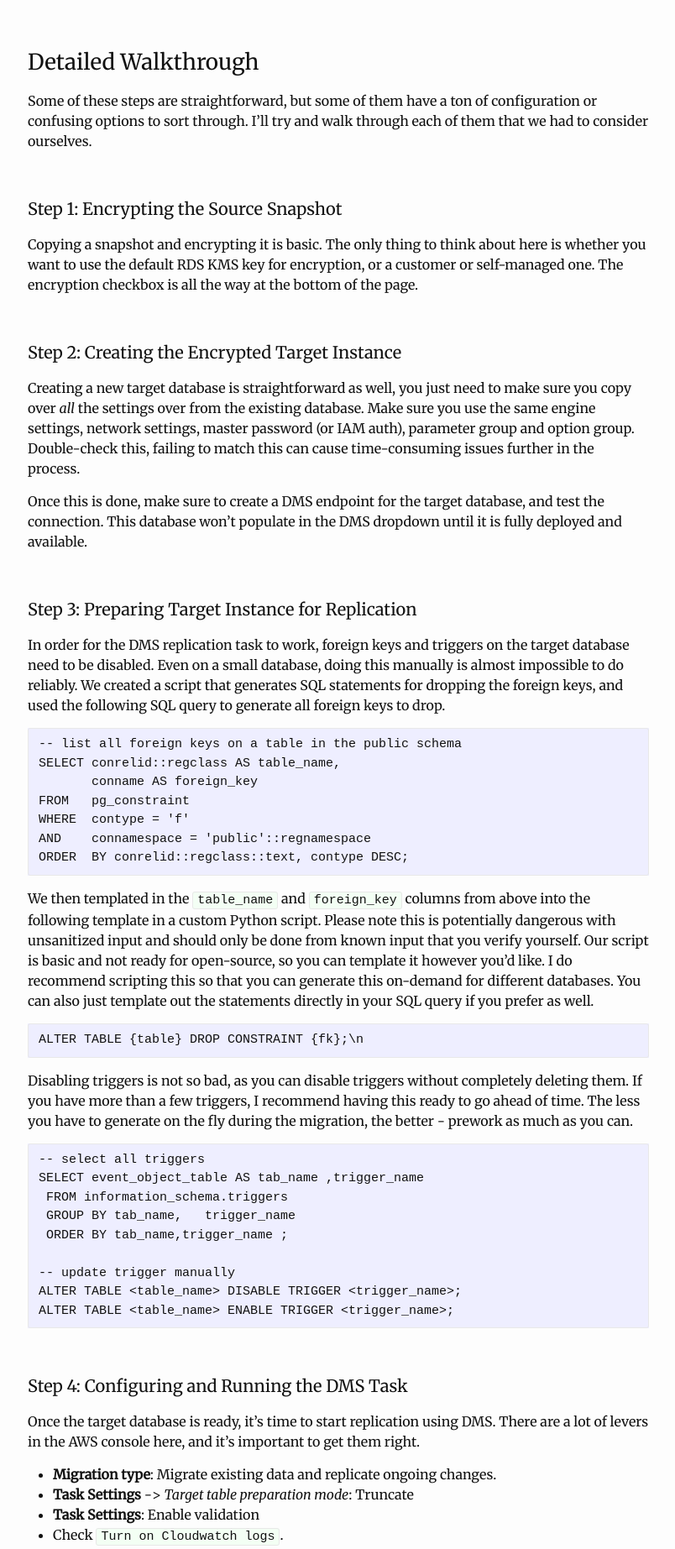
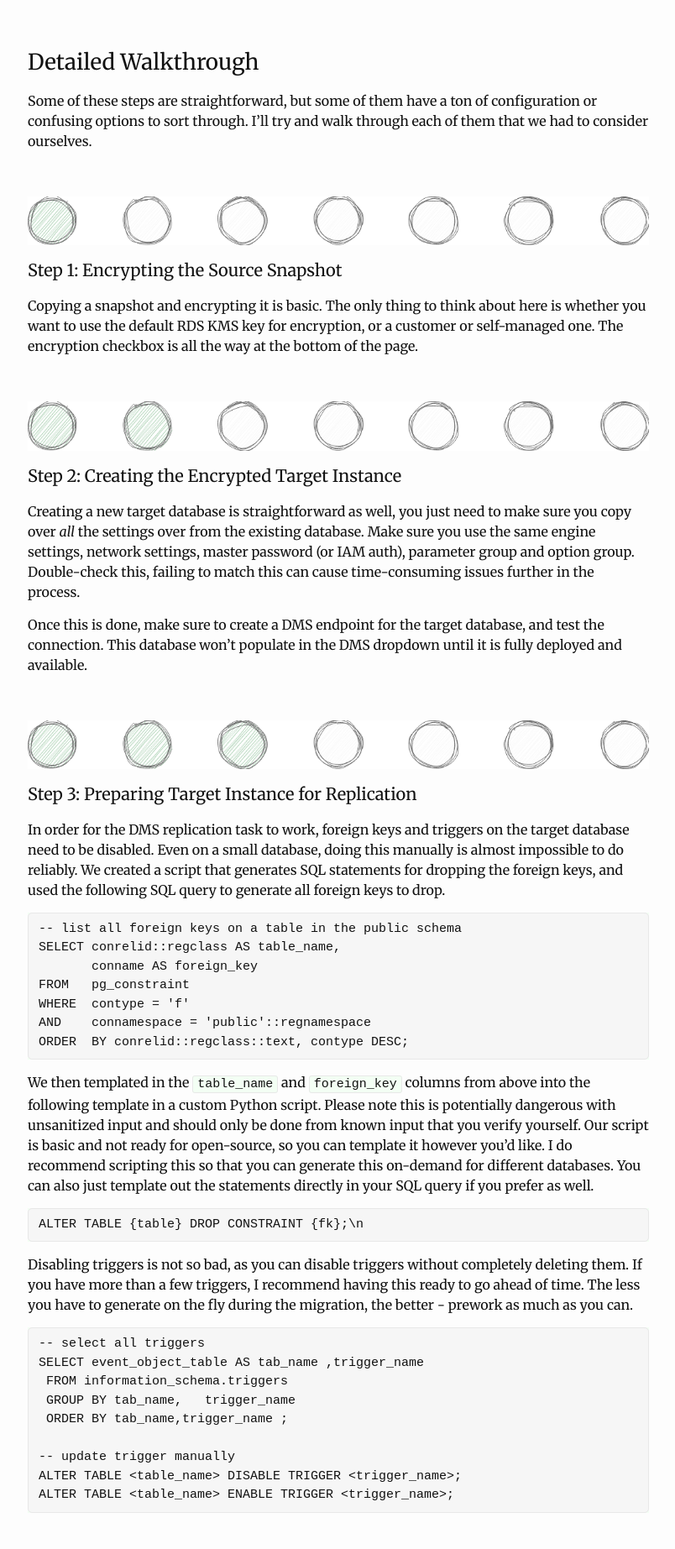
Before and after one commit to phouse512/blog, a Jekyll site: the page built from _posts/2023-12-30-rds-encryption-migration.markdown, in a window 1280 px wide. Shown: the part 1469-3314 px from the top of the page at 84% size, without its empty margins (237-1041 px from the left). Built offline with Jekyll 4.4.1, drawn with Linux system fonts in a browser that asks for light colours; comment, search, counter and statistics services are not loaded.

Commit message:
including progress images, and fixing  code block highlighting

```diff
--- a/_posts/2023-12-30-rds-encryption-migration.markdown
+++ b/_posts/2023-12-30-rds-encryption-migration.markdown
@@ -84,6 +84,7 @@ each of them that we had to consider ourselves.
 
 &nbsp;
 
+{% include image.html url="/assets/progress1.png"%}
 #### Step 1: Encrypting the Source Snapshot
 
 Copying a snapshot and encrypting it is basic. The only thing to think about
@@ -94,6 +95,7 @@ bottom of the page.
 &nbsp;
 &nbsp;
 
+{% include image.html url="/assets/progress2.png"%}
 #### Step 2: Creating the Encrypted Target Instance
 
 Creating a new target database is straightforward as well, you just need to
@@ -109,6 +111,7 @@ it is fully deployed and available.
 &nbsp;
 &nbsp;
 
+{% include image.html url="/assets/progress3.png"%}
 #### Step 3: Preparing Target Instance for Replication
 
 In order for the DMS replication task to work, foreign keys and triggers on
@@ -160,6 +163,7 @@ ALTER TABLE <table_name> ENABLE TRIGGER <trigger_name>;
 &nbsp;
 &nbsp;
 
+{% include image.html url="/assets/progress4.png"%}
 #### Step 4: Configuring and Running the DMS Task
 
 Once the target database is ready, it's time to start replication using DMS.
@@ -197,6 +201,7 @@ the way to the right to see the full table metrics.
 &nbsp;
 &nbsp;
 
+{% include image.html url="/assets/progress5.png"%}
 #### Step 5: Stopping Writes on the Source Instance
 
 Once the DMS task is at 100% and validation is complete, you are now ready to
@@ -216,6 +221,7 @@ connection activity and CPU activity drop significantly on the source.
 &nbsp;
 &nbsp;
 
+{% include image.html url="/assets/progress6.png"%}
 #### Step 6: Restoring Foreign Keys, Triggers and Sequences
 
 This step is the most complex, and time critical as you are on the clock with
@@ -241,6 +247,7 @@ back online.
 &nbsp;
 &nbsp;
 
+{% include image.html url="/assets/progress7.png"%}
 #### Step 7: Ending Downtime, Cleaning Up
 
 At this point, you can point your CNAME dns record at the new target database,
--- a/_sass/_base.scss
+++ b/_sass/_base.scss
@@ -132,7 +132,7 @@ code {
     font-size: 15px;
     border: 1px solid $grey-color-light;
     border-radius: 3px;
-    background-color: #eef;
+    background-color: rgb(246, 246, 246);
 }
 
 code {
--- a/_sass/_syntax-highlighting.scss
+++ b/_sass/_syntax-highlighting.scss
@@ -2,11 +2,12 @@
  * Syntax highlighting styles
  */
 .highlight {
-    background: #fff;
+    border-radius: 5px;
+    background: rgb(246, 246, 246);
     @extend %vertical-rhythm;
 
     .highlighter-rouge & {
-      background: #eef;
+      background: rgb(246, 246, 246);
     }
 
     .c     { color: #998; font-style: italic } // Comment
```
Also changed, not shown: assets/progress1.png (added), assets/progress2.png (added), assets/progress3.png (added), assets/progress4.png (added), assets/progress5.png (added), assets/progress6.png (added), assets/progress7.png (added).
